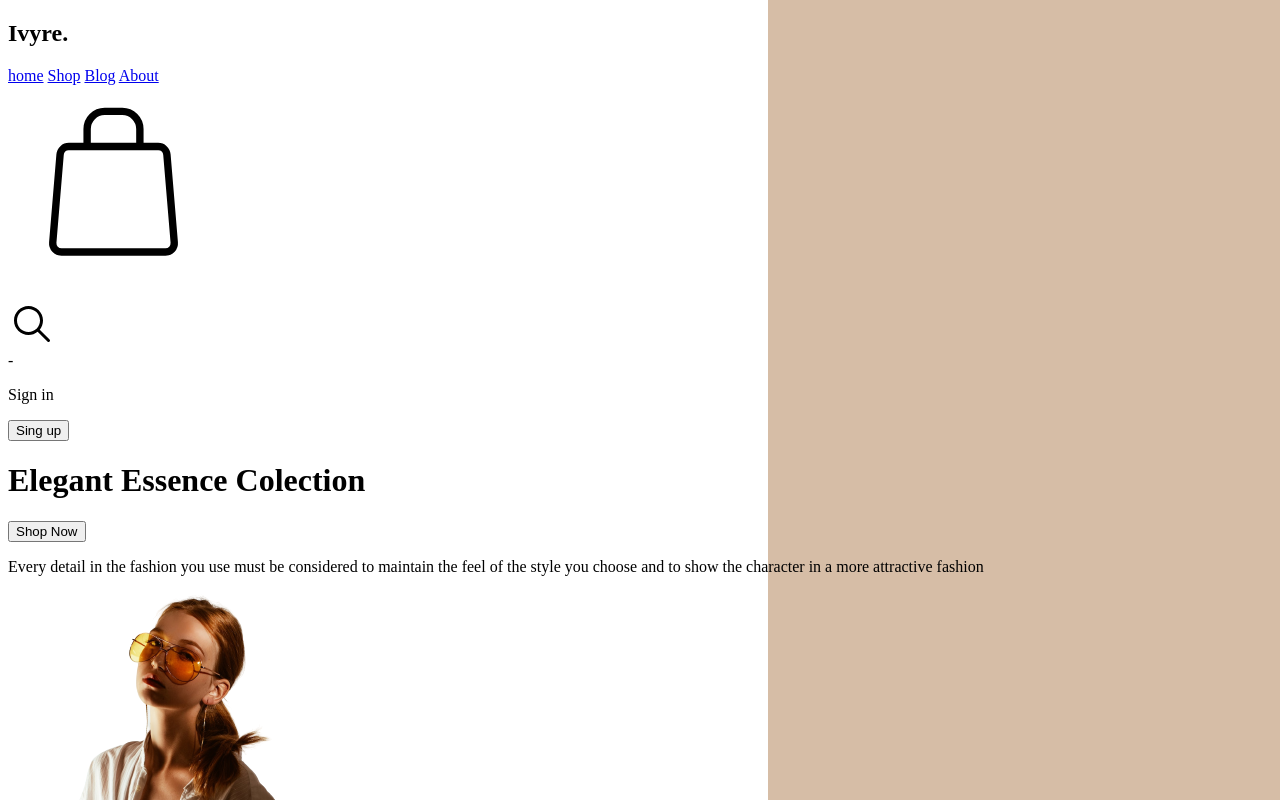
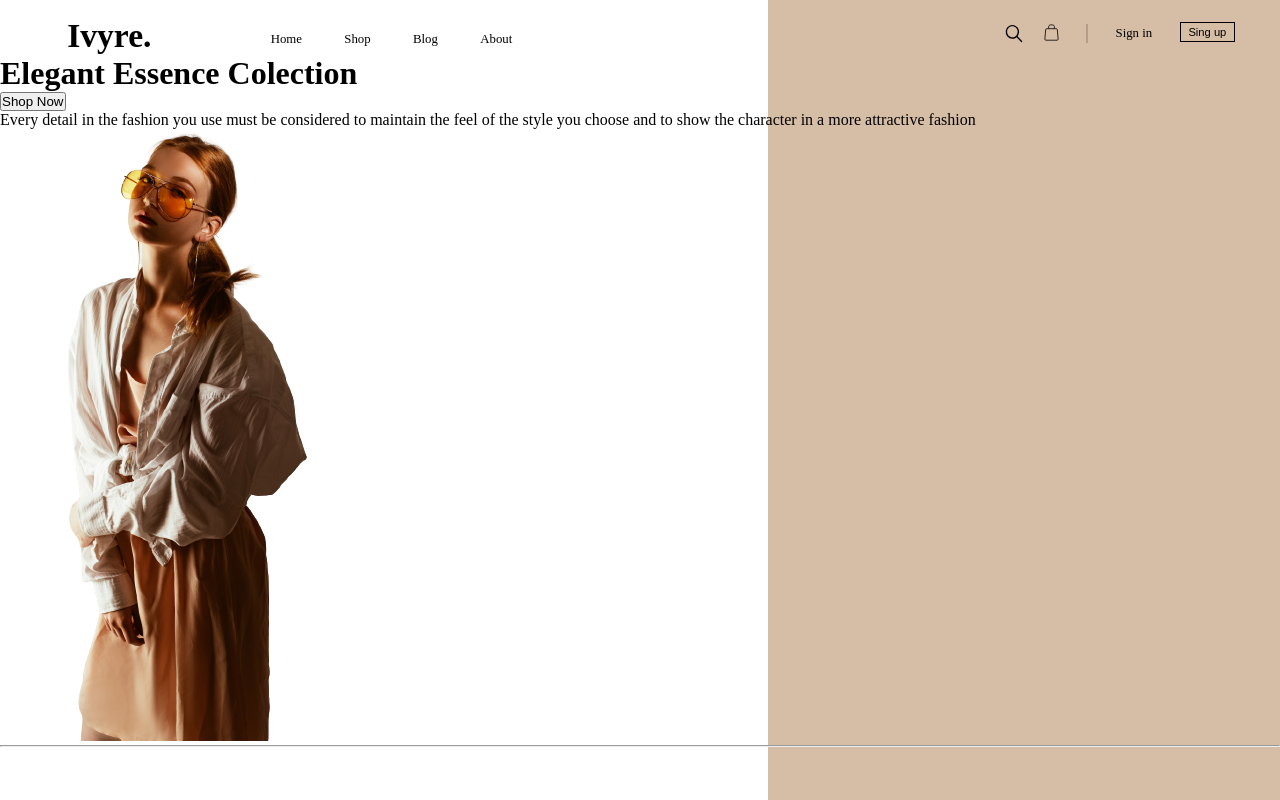
Before and after one commit to Joakispiller/tareaivyre, a plain HTML site: page index.html in a window 1280 px wide. Shown: the top 800 px of the page. Drawn offline with Linux system fonts and the light colour scheme.

Commit message:
termine el header en css

```diff
--- a/estilo.css
+++ b/estilo.css
@@ -1,3 +1,62 @@
+*{padding: 0px; margin: 0px;}
 body{
     background: linear-gradient(to right, white 60%, rgb(214, 189, 166) 40%);
 }
+/* nav lado izquierdo */
+
+nav{
+  display: flex;
+ justify-content: space-between;
+ margin: 0em 0em 0em 0em;
+
+}
+.ivy{
+    margin: 0.5em 2em 0em 2em;
+    font-size: 2.1rem;
+}
+.casas{
+    margin-top: 1.8em;
+}
+
+.home{
+    text-decoration: none;
+    color: black;
+    margin: 1em 3em 0em 0em ;
+    font-size: 0.8rem;
+}
+/* nav lado derecho */
+
+.svg, .svg1{
+    margin-top: 1.4em;
+    width: 1.4rem;
+}
+.svg1 {
+    margin-left: 25em;
+    margin-right: -2.3em;
+}
+
+.miniraya{
+border: none;
+width: 0.063rem;
+border-left: 0.125rem solid rgba(99, 83, 68, 0.3 );
+height: 1.2rem ;
+margin-top: 1.5em;
+margin-left: -1.8em;
+}
+
+.sign{
+    margin-top: 2em;
+    font-size: 0.8rem;
+    margin-left: -4em;
+}
+
+.botonup{
+background-color: transparent;
+font-size: 0.7rem;
+border: 0.063rem solid black ;
+padding: 0.25em 0.7em  ;
+margin-top: 2em;
+margin-right: 4em;
+margin-left: -3.5em;
+}
+/* termine el header */
--- a/index.html
+++ b/index.html
@@ -11,37 +11,43 @@
 
 <!-- header -->
     <header>
+
         <nav>
-            <!--izquierda-->
-            <h2>Ivyre.</h2>
-           <div>
-            <a href="#">home</a>
-            <a href="#">Shop</a>
-            <a href="#">Blog</a>
-             <a href="#">About</a>
+
+
+                <!--izquierda-->
+            <h2 class="ivy">Ivyre.</h2>
+           <div class="casas">
+            <a class="home" href="#">Home</a>
+            <a class="home" href="#">Shop</a>
+            <a class="home"href="#">Blog</a>
+             <a class="home"href="#">About</a>
             </div>
+
             <!--derecha -->
-            <div>
-            <div><img src="bolso.svg" alt=""></div>
-            <div><img src="lupita.svg" alt=""></div>
-            <div>-</div>
-            <div><p>Sign in</p></div>
-            <div> <button>Sing up</button></div>
-            </div>
+
+           <div><img class="svg1" src="lupita.svg" alt=""></div>
+            <div><img class="svg" src="bolso.svg" alt=""></div>
+            <div><hr class="miniraya" /></div>
+            <div><p class="sign" >Sign in</p></div>
+            <div> <button class="botonup">Sing up</button></div>
+
+
         </nav>
     </header>
     <!-- main -->
     <main>
         <!-- main izquierda -->
         <div>
-            <h1>Elegant Essence Colection</h1>
+            <h1>Elegant Essence
+                 Colection</h1>
             <button>Shop Now</button>
             <p>Every detail in the fashion you use must be considered to maintain the feel of the style you choose and to show the character in a more attractive fashion </p>
         </div>
         <!-- imagen -->
         <div> <img src="lorence.png" alt=""></div>
         <!-- linea de escalas -->
-        <div>-</div>
+        <div><hr/></div>
 
     </main>
 </body>
```
